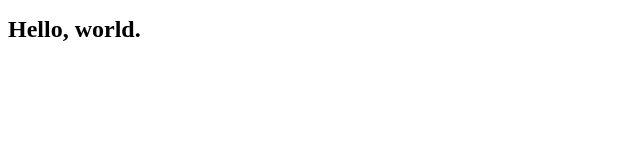
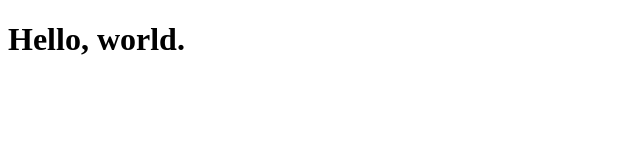
Before and after one commit to drawn-to-table/drawn-to-table.github.io, a plain HTML site: page index.html in a window 1280 px wide. Shown: the whole page, without its empty margins (0-640 px from the left). Drawn offline with Linux system fonts and the light colour scheme.

Commit message:
remove style sheet until later

```diff
--- a/index.html
+++ b/index.html
@@ -4,12 +4,11 @@
     <head>
         <meta charset="UTF-8">
         <title>drawn-to-table.github.io</title>
-        <link rel="stylesheet" href="styles.css">
     </head>
 
     <body>
 
-        <h1 class="placeholder">Hello, world.</h1>
+        <h1>Hello, world.</h1>
 
     </body>
 
--- a/styles.css
+++ /dev/null
@@ -1,4 +0,0 @@
-.placeholder {
-    font-size: 24px;
-    font-family: 'Times New Roman', Times, serif;
-}
```
